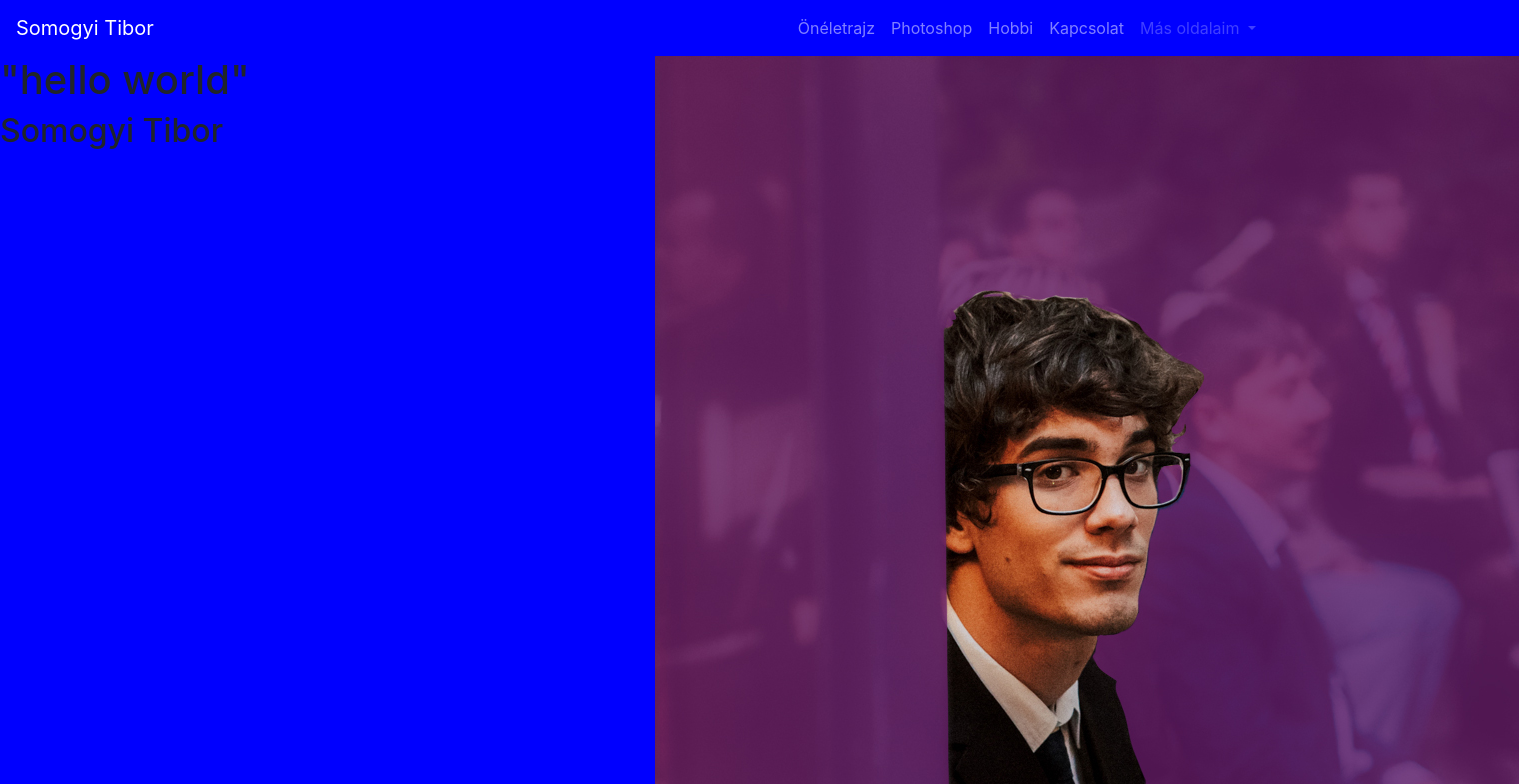
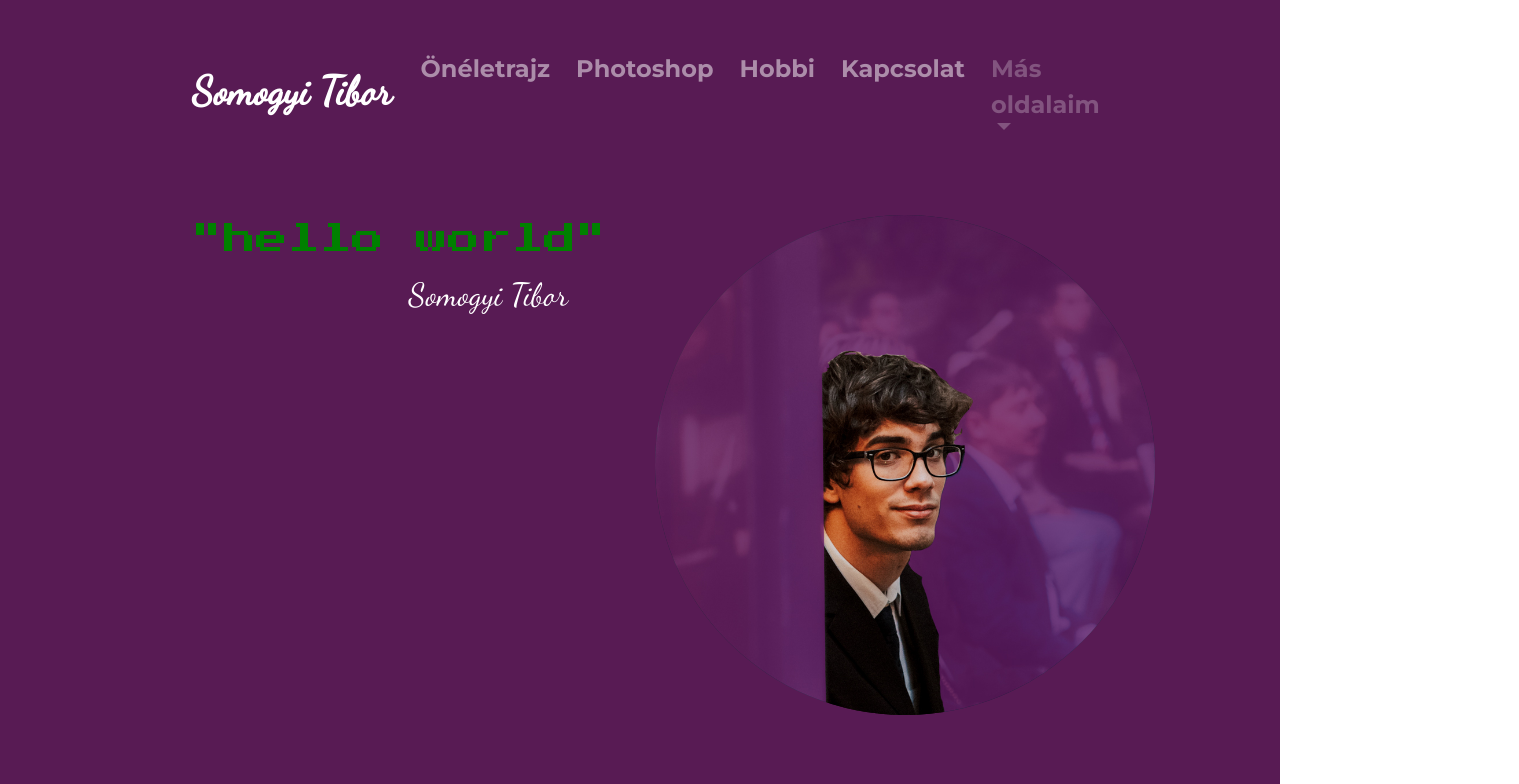
Before and after one commit to somogyiTi2/CV3_Bootstrap, a plain HTML site: page index.html in a window 1280 px wide. Shown: the top 784 px of the page, 1519 px wide, since content can reach past the window. Drawn offline with nearby package versions, Linux system fonts and the light colour scheme.

Commit message:
Update index.html

```diff
--- a/index.html
+++ b/index.html
@@ -17,7 +17,7 @@
   <!--bootstrap-->
   <!--css-->
   <!--A CSS-nek fontos, hogy itt a helye mert így feljebb van és felülírja a boostrap-et-->
-   <link rel="stylesheet" href="css/css.css">
+   <link rel="stylesheet" href="css/cv3css.css">
   <!--css-->
   <!--ikonok------------------------------------>
   <script src="https://kit.fontawesome.com/884f47de58.js" crossorigin="anonymous"></script>
```
